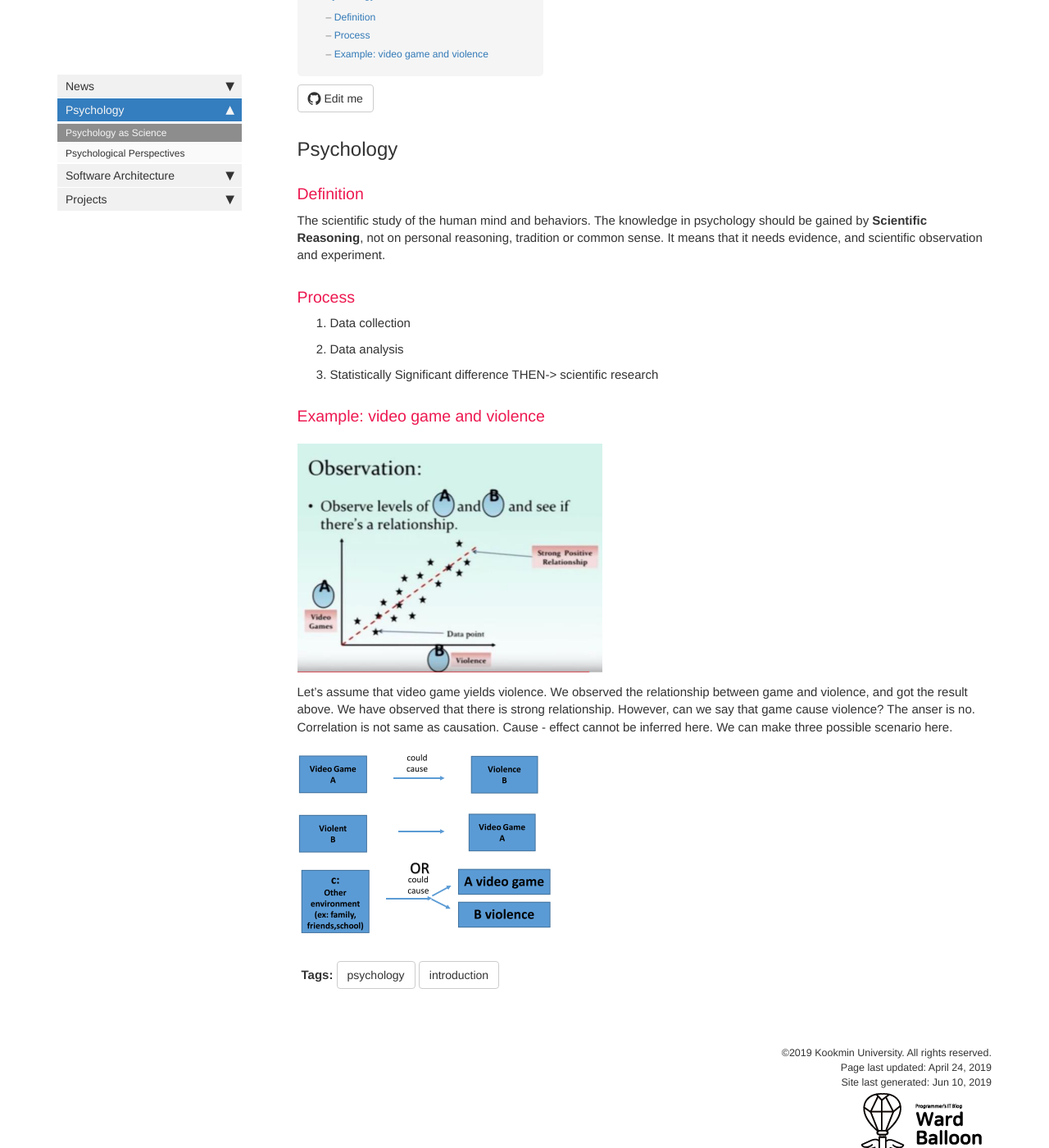
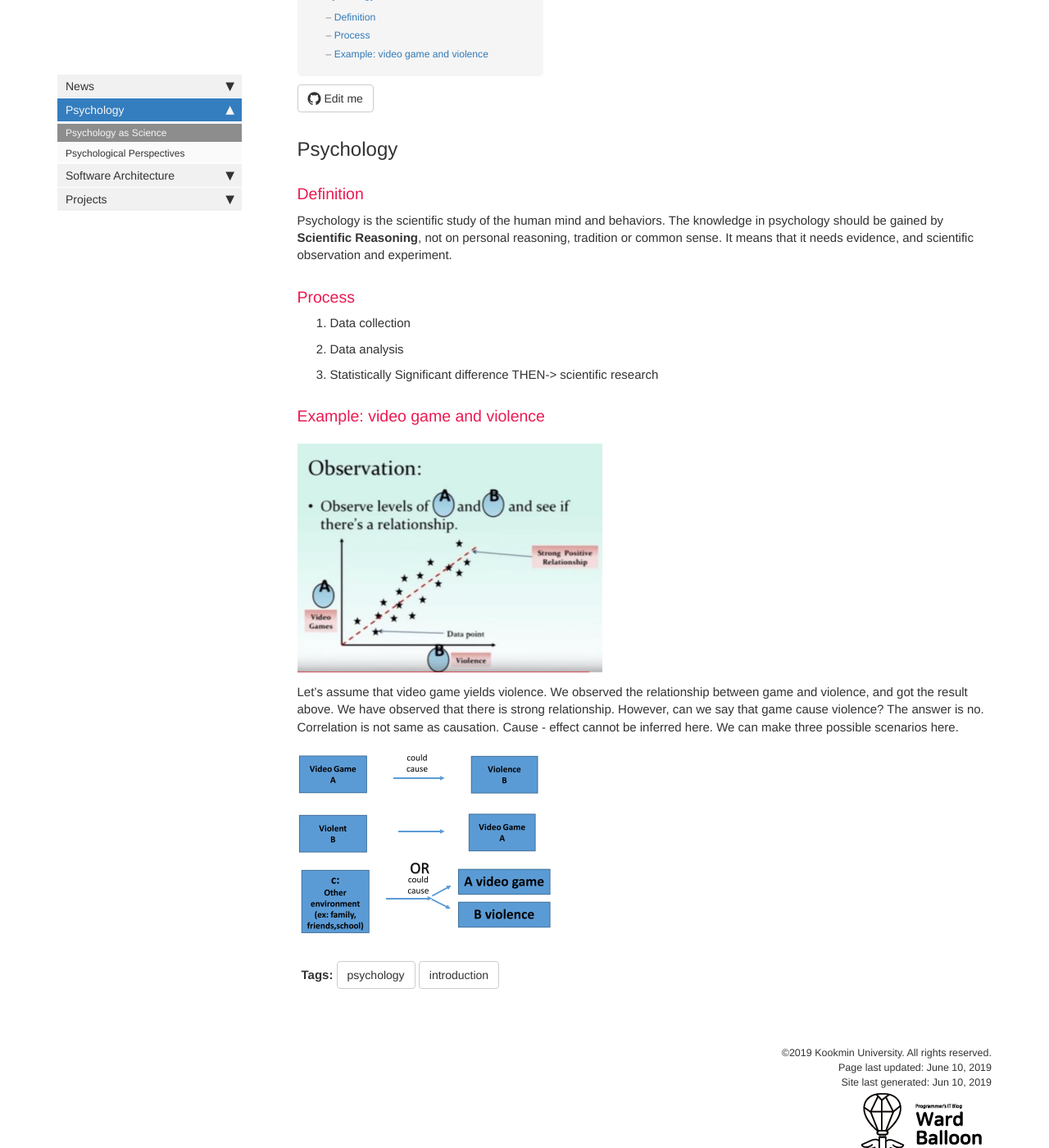
Before and after one commit to codingsoo/codingsoo.github.io1, a Jekyll site: the page built from pages/psychology/psychology-as-science.md, in a window 1280 px wide and 1400 px high, scrolled down 267 px. Shown: the whole window at 82% size. Built offline with Jekyll 4.4.1, drawn with Linux system fonts in a browser that asks for light colours; nearby versions of some CDN libraries; comment, search, counter and statistics services are not loaded.

Commit message:
Psychology as Science Update (1/24)

```diff
--- a/pages/psychology/psychology-as-science.md
+++ b/pages/psychology/psychology-as-science.md
@@ -1,7 +1,7 @@
 ---
 title: Psychology as Science
 keywords: psychology, psychology as science, mind and behavior
-last_updated: April 24, 2019
+last_updated: June 10, 2019
 tags: [psychology, introduction]
 summary: "This is a short introduction of psychology. Prof. Ji Yeon Kim at Kookmin University taught me this class through mind and behavior class."
 sidebar: home_sidebar
@@ -13,7 +13,7 @@ folder: psychology
 
 ### Definition
 
-The scientific study of the human mind and behaviors. The knowledge in psychology should be gained by **Scientific Reasoning**, not on personal reasoning, tradition or common sense. It means that it needs evidence, and scientific observation and experiment.
+Psychology is the scientific study of the human mind and behaviors. The knowledge in psychology should be gained by **Scientific Reasoning**, not on personal reasoning, tradition or common sense. It means that it needs evidence, and scientific observation and experiment.
 
 ### Process
 
@@ -25,6 +25,6 @@ The scientific study of the human mind and behaviors. The knowledge in psycholog
 
 ![game_and_violence](https://wardballoon.github.io/images/game_violence.png)
 
-Let's assume that video game yields violence. We observed the relationship between game and violence, and got the result above. We have observed that there is strong relationship. However, can we say that game cause violence? The anser is no. Correlation is not same as causation. Cause - effect cannot be inferred here. We can make three possible scenario here.
+Let's assume that video game yields violence. We observed the relationship between game and violence, and got the result above. We have observed that there is strong relationship. However, can we say that game cause violence? The answer is no. Correlation is not same as causation. Cause - effect cannot be inferred here. We can make three possible scenarios here.
 
 ![game_and_violence_result](https://wardballoon.github.io/images/three_result_gv.png)
```
